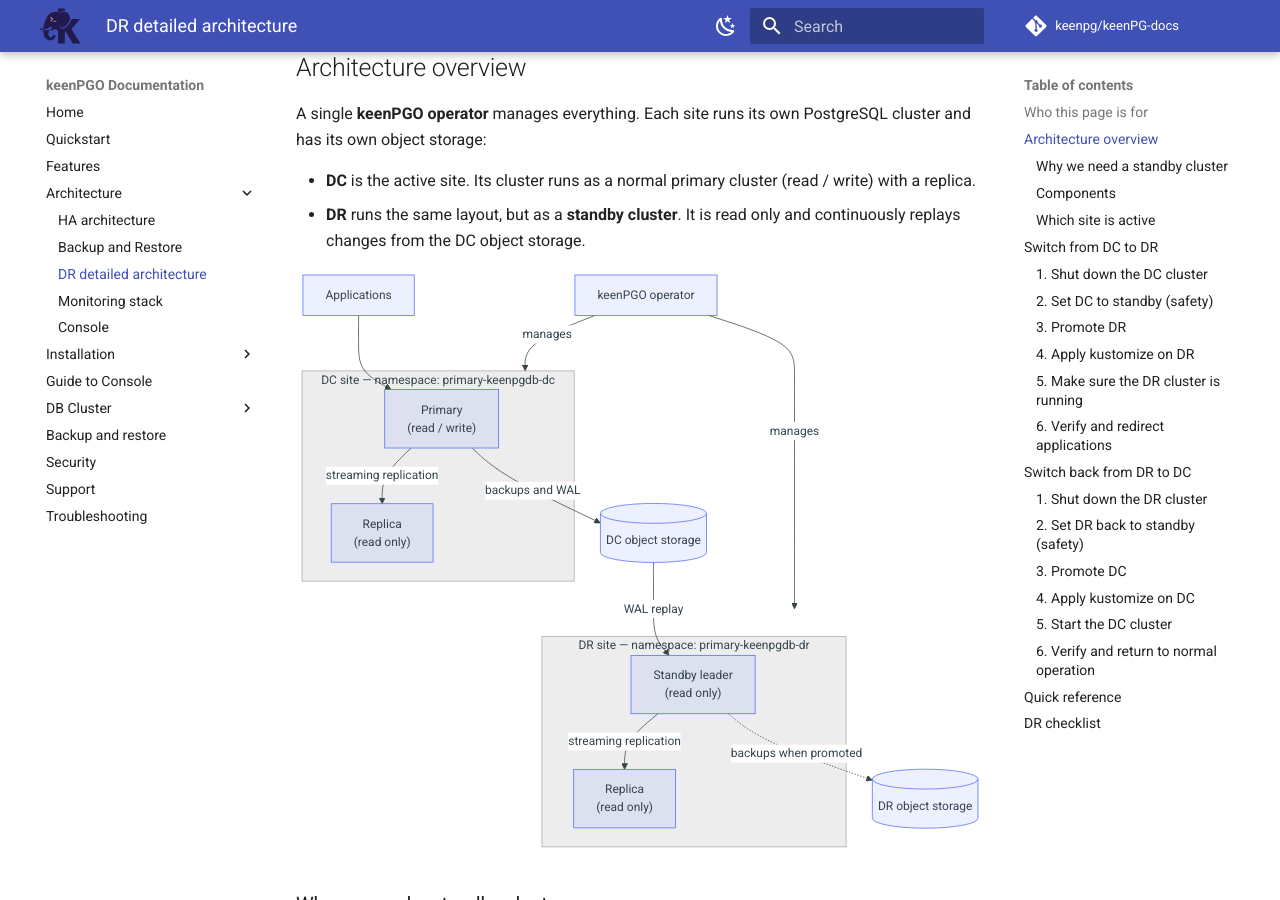
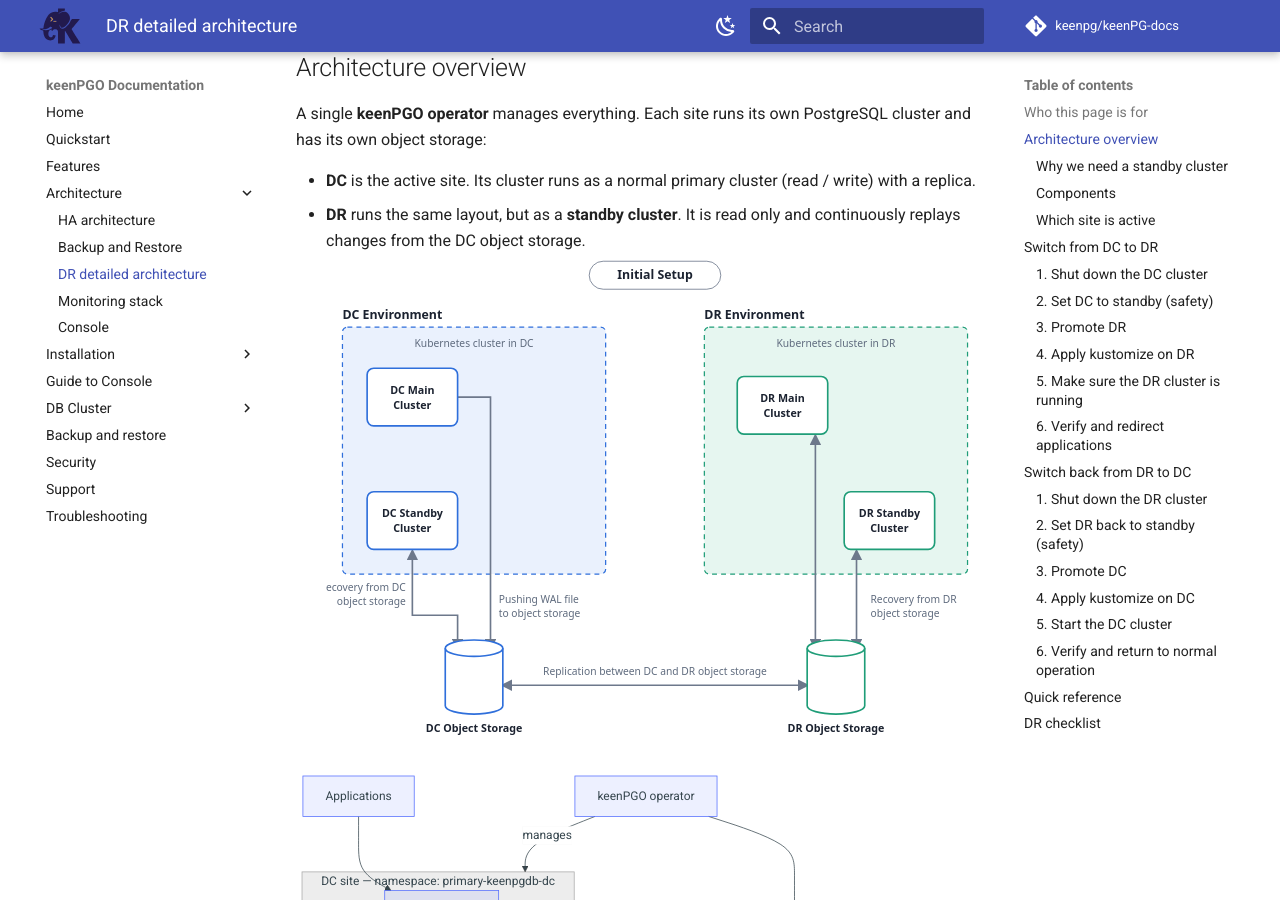
Before and after one commit to keenpg/keenPG-docs, an MkDocs documentation site: the page built from docs/architecture/dr.md, in a window 1280 px wide and 900 px high, scrolled down 434 px. Built offline with MkDocs 1.6.1 and Material for MkDocs 9.7.7, drawn with Linux system fonts in a browser that asks for light colours; nearby versions of some CDN libraries; comment, search, counter and statistics services are not loaded.

Commit message:
Update dr.md

````diff
--- a/docs/architecture/dr.md
+++ b/docs/architecture/dr.md
@@ -19,6 +19,7 @@ PostgreSQL cluster and has its own object storage:
   (read / write) with a replica.
 - **DR** runs the same layout, but as a **standby cluster**. It is read only
   and continuously replays changes from the DC object storage.
+![DC / DR architecture](dc-dr-architecture.svg)
 
 ```mermaid
 flowchart TB
````
